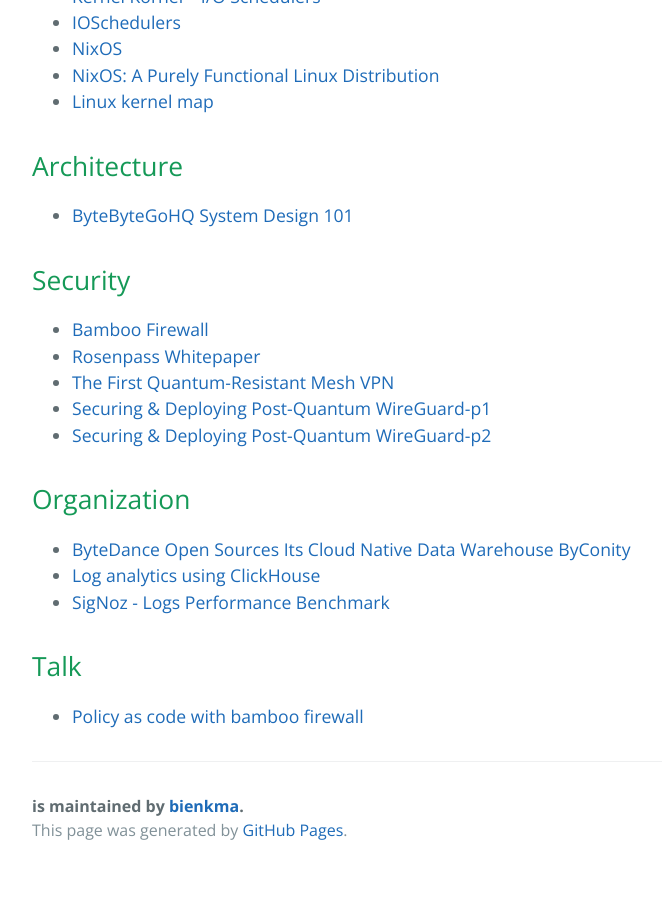
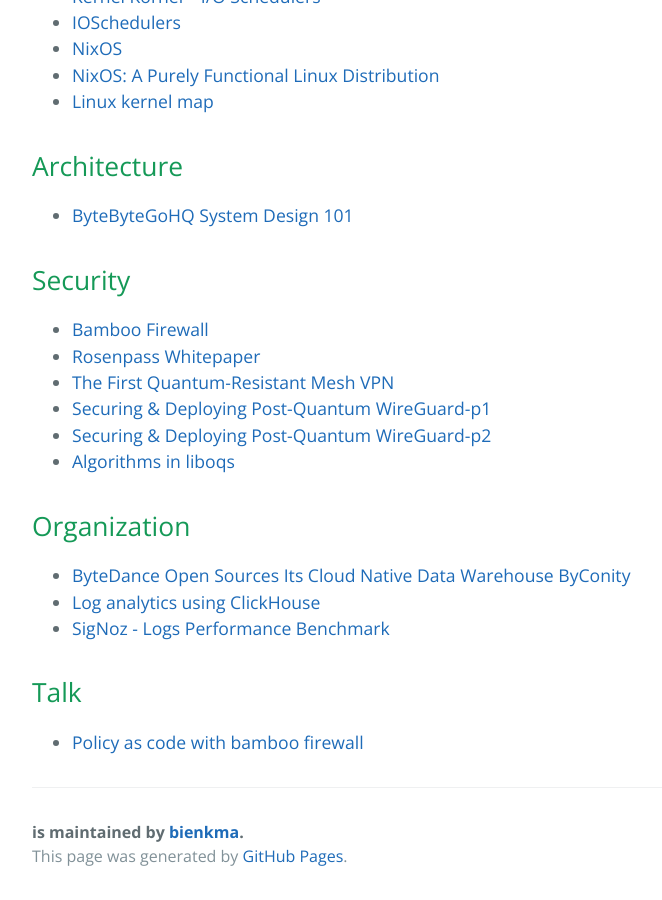
Before and after one commit to bienkma/bienkma.github.io, a Jekyll site: the page built from index.md, in a window 1280 px wide and 900 px high, scrolled down 2940 px. Shown: the whole window, without its empty margins (192-854 px from the left). Built offline with Jekyll 4.4.1, drawn with Linux system fonts in a browser that asks for light colours; before the commit the page ends 3814 px from its top, so only the background shows below that.

Commit message:
add open quantum safe

```diff
--- a/index.md
+++ b/index.md
@@ -116,6 +116,7 @@ spec:
 * [The First Quantum-Resistant Mesh VPN](https://netbird.io/knowledge-hub/the-first-quantum-resistant-mesh-vpn)
 * [Securing & Deploying Post-Quantum WireGuard-p1](./books/rosenpass-pqwg-slides.pdf)
 * [Securing & Deploying Post-Quantum WireGuard-p2](./books/rosenpass-pqwg-slides-2.pdf)
+* [Algorithms in liboqs](https://openquantumsafe.org/liboqs/algorithms)
 
 ## Organization
 * [ByteDance Open Sources Its Cloud Native Data Warehouse ByConity](https://byconity.github.io/blog/2023-05-24-byconity-announcement-opensources-its-cloudnative-data-warehouse)
```
